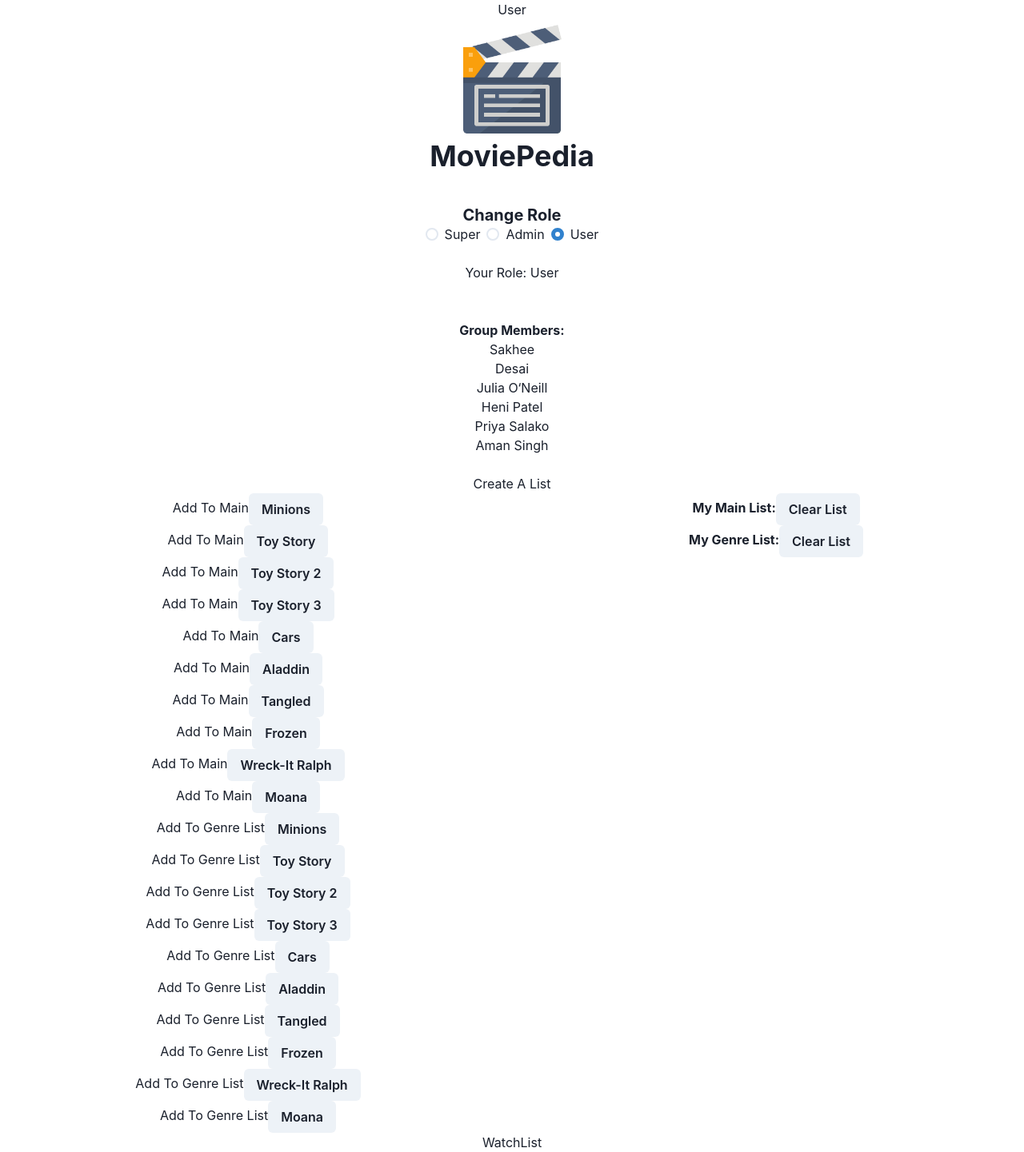
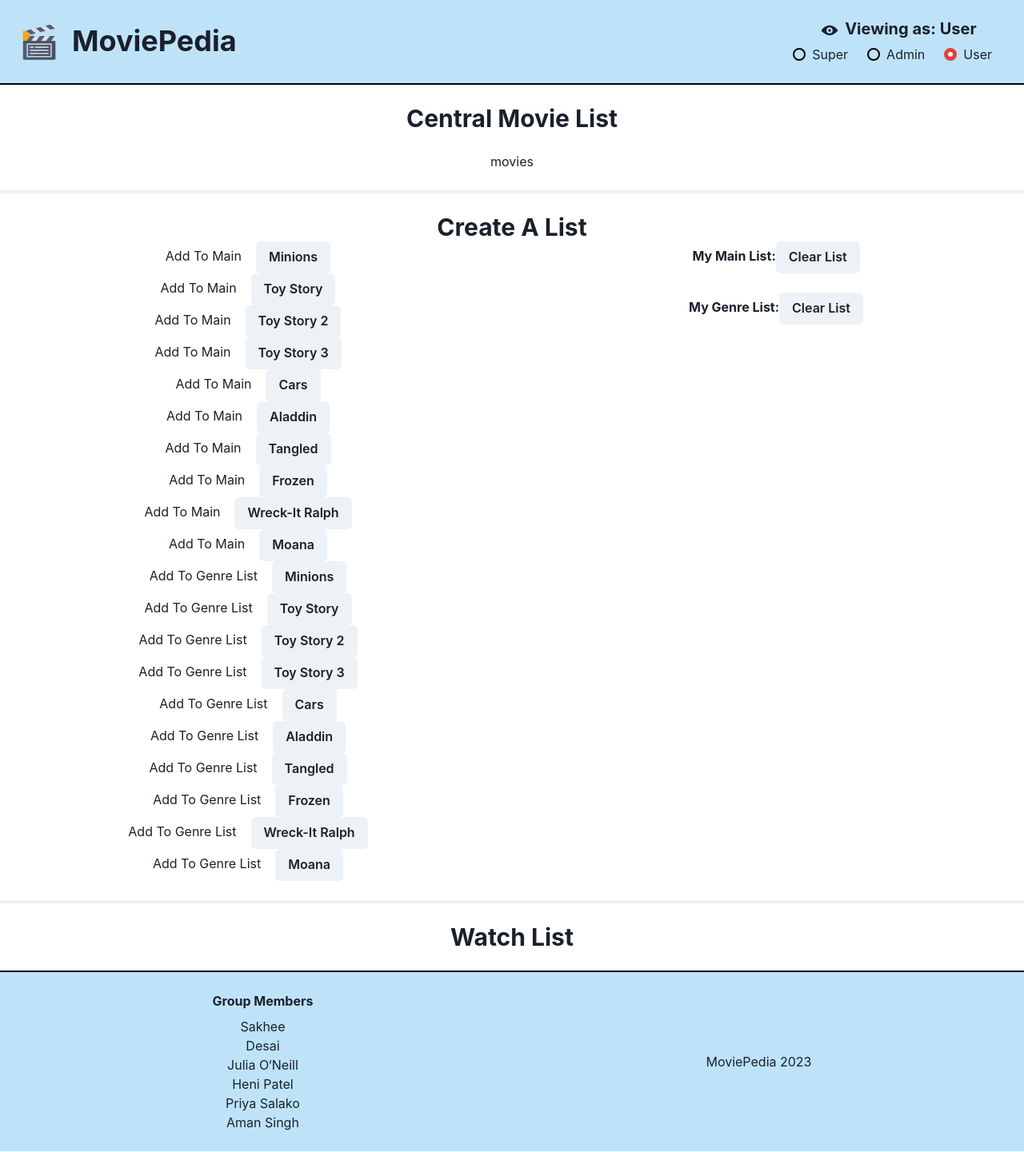
Before and after one commit to amansjot/Team5-MoviePedia, a React (Create React App) app: page / in a window 1280 px wide. Shown: the whole page at 80% size. Built offline with nearby package versions, Linux system fonts and the light colour scheme.

Commit message:
redid page structure

```diff
--- a/package.json
+++ b/package.json
@@ -3,6 +3,7 @@
     "version": "0.1.0",
     "private": true,
     "dependencies": {
+        "@chakra-ui/icons": "^2.0.19",
         "@chakra-ui/react": "^2.5.5",
         "@emotion/react": "^11.10.6",
         "@emotion/styled": "^11.10.6",
--- a/src/App.tsx
+++ b/src/App.tsx
@@ -1,59 +1,62 @@
 import React, { useState } from "react";
 import logo from "./logo.svg";
 import "./App.css";
-import { Center, Container, Heading, ListItem, UnorderedList, Radio, RadioGroup, Stack } from "@chakra-ui/react";
+import { Center, Container, Heading, ListItem, UnorderedList, Radio, RadioGroup, Stack, HStack, Wrap, Divider } from "@chakra-ui/react";
 import { Button } from "@chakra-ui/react";
 import { CreateList } from "./components/CreateList";
 import { WatchList } from "./components/WatchList";
 import { RoleSelect } from "./components/RoleSelect";
+import { ViewIcon } from "@chakra-ui/icons";
 
 function App() {
     const [selectedRole, setRole] = useState<string>("User");
 
     return (
         <div className="App">
-            <div>{selectedRole}</div>
-            <Heading mb={10}>
-                <Center>
-                    <img src="logo512.png" width="150" alt="Clapboard Logo"/>
-                </Center>
-                <p>MoviePedia</p>
-            </Heading>
+            <HStack p={6} bg="blue.100" borderBottom="2px solid black" justify="space-between">
+                <HStack>
+                    <img src="logo512.png" width="50" alt="Clapboard Logo"/>
+                    <Heading size="xl" pl={2}>MoviePedia</Heading>
+                </HStack>
+                <Stack>
+                    <Heading as='h3' size="md"><ViewIcon/>&nbsp;&nbsp;Viewing as: {selectedRole}</Heading>
+                    <RadioGroup onChange={setRole} value={selectedRole}>
+                        <Stack direction='row'>
+                            <Radio borderColor="black" colorScheme='red' pr={4} value='Super'>Super</Radio>
+                            <Radio borderColor="black" colorScheme='red' pr={4} value='Admin'>Admin</Radio>
+                            <Radio borderColor="black" colorScheme='red' pr={4} value='User'>User</Radio>
+                        </Stack>
+                    </RadioGroup>
+                </Stack>
+            </HStack>
+            <br/>
+            <Heading size="lg">Central Movie List</Heading>
+            <br/>
             <div>
-                {/* <b>Group Members: Sakhee Desai, Julia O&lsquo;Neill, Heni Patel, Priya Salako, Aman Singh</b> */}
-                <Center>
-                    <div>
-                        <Heading as='h3' size="md">Change Role</Heading>
-                        <RadioGroup onChange={setRole} value={selectedRole}>
-                            <Stack direction='row'>
-                                <Radio value='Super'>Super</Radio>
-                                <Radio value='Admin'>Admin</Radio>
-                                <Radio value='User'>User</Radio>
-                            </Stack>
-                        </RadioGroup>
-                        <br/>
-                        <div>
-                Your Role:&nbsp;
-                            <span data-testid="colored-box">
-                                {selectedRole}
-                            </span>
-                        </div>
-                        <br/>
-                    </div>
-                </Center>
+                movies
             </div>
             <br/>
-            <div>
-                <b>Group Members: </b>
-                <div style={{ width: "100px", margin: "0 auto" }}>
-                Sakhee Desai<br/>Julia O&lsquo;Neill<br/>Heni Patel<br/>Priya Salako<br/>Aman Singh
-                </div>
-            </div>
+            <Divider borderWidth="2px"></Divider>
             <br/>
             <div>
                 <CreateList></CreateList>
+                <br/>
+                <Divider borderWidth="2px"></Divider>
+                <br/>
                 <WatchList></WatchList>
             </div>
+            <br/>
+            <HStack p={6} bg="blue.100" borderTop="2px solid black" justify="space-around">
+                <Stack>
+                    <b>Group Members</b>
+                    <div style={{ width: "100px", margin: "0 auto" }}>
+                Sakhee Desai<br/>Julia O&lsquo;Neill<br/>Heni Patel<br/>Priya Salako<br/>Aman Singh
+                    </div>
+                </Stack>
+                <Stack>
+                    <div>MoviePedia 2023</div>
+                </Stack>
+            </HStack>
         </div>
     );
 }
--- a/src/components/CreateList.tsx
+++ b/src/components/CreateList.tsx
@@ -1,5 +1,5 @@
 import React, { useState } from "react";
-import { Button, SimpleGrid } from "@chakra-ui/react";
+import { Button, Heading, SimpleGrid } from "@chakra-ui/react";
 import {Movie} from "./Movie";
 
 
@@ -46,13 +46,13 @@ export function CreateList(): JSX.Element {
 
     return (
         <div>
-            <h1>Create A List </h1>
+            <Heading size="lg">Create A List </Heading>
             <SimpleGrid columns={2} spacing={10}>
                 <div>
                     <div>
                         {allOptions.map((option: string) => (
                             <div key={option}>
-                Add To Main
+                Add To Main&nbsp;&nbsp;&nbsp;&nbsp;
                                 <Button onClick={() => addMovieTomainList(option)}>{option}</Button>
                             </div>
                         ))}
@@ -60,7 +60,7 @@ export function CreateList(): JSX.Element {
                     <div>
                         {allOptions.map((option: string) => (
                             <div key={option}>
-                Add To Genre List
+                Add To Genre List&nbsp;&nbsp;&nbsp;&nbsp;
                                 <Button onClick={() => addMovieTogenreList(option)}>{option}</Button>
                             </div>
                         ))}
@@ -74,6 +74,7 @@ export function CreateList(): JSX.Element {
                         ))}
                         <Button onClick={clearmainList}>Clear List</Button>
                     </div>
+                    <br/>
                     <div>
                         <strong>My Genre List:</strong>
                         {userlistbyGenre.map((movie: string) => (
--- a/src/components/WatchList.tsx
+++ b/src/components/WatchList.tsx
@@ -1,8 +1,9 @@
+import { Heading } from "@chakra-ui/react";
 import React, { useState } from "react";
 
 
 export function WatchList(): JSX.Element {
     return(
-        <div>WatchList</div>
+        <Heading size="lg">Watch List</Heading>
     );
 }
```
Also changed, not shown: 1 other file (tests, documents, lock files or other folders).
